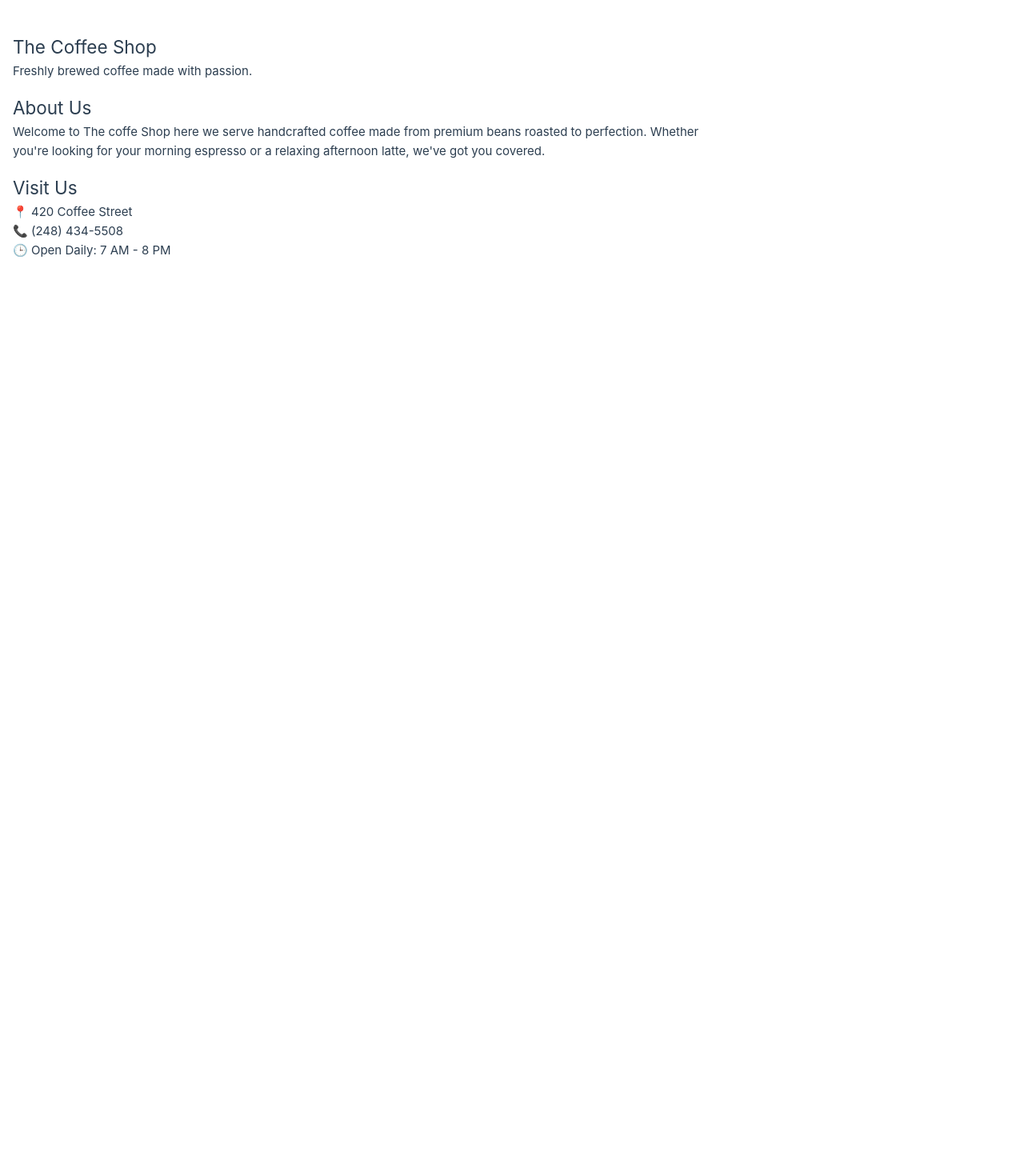
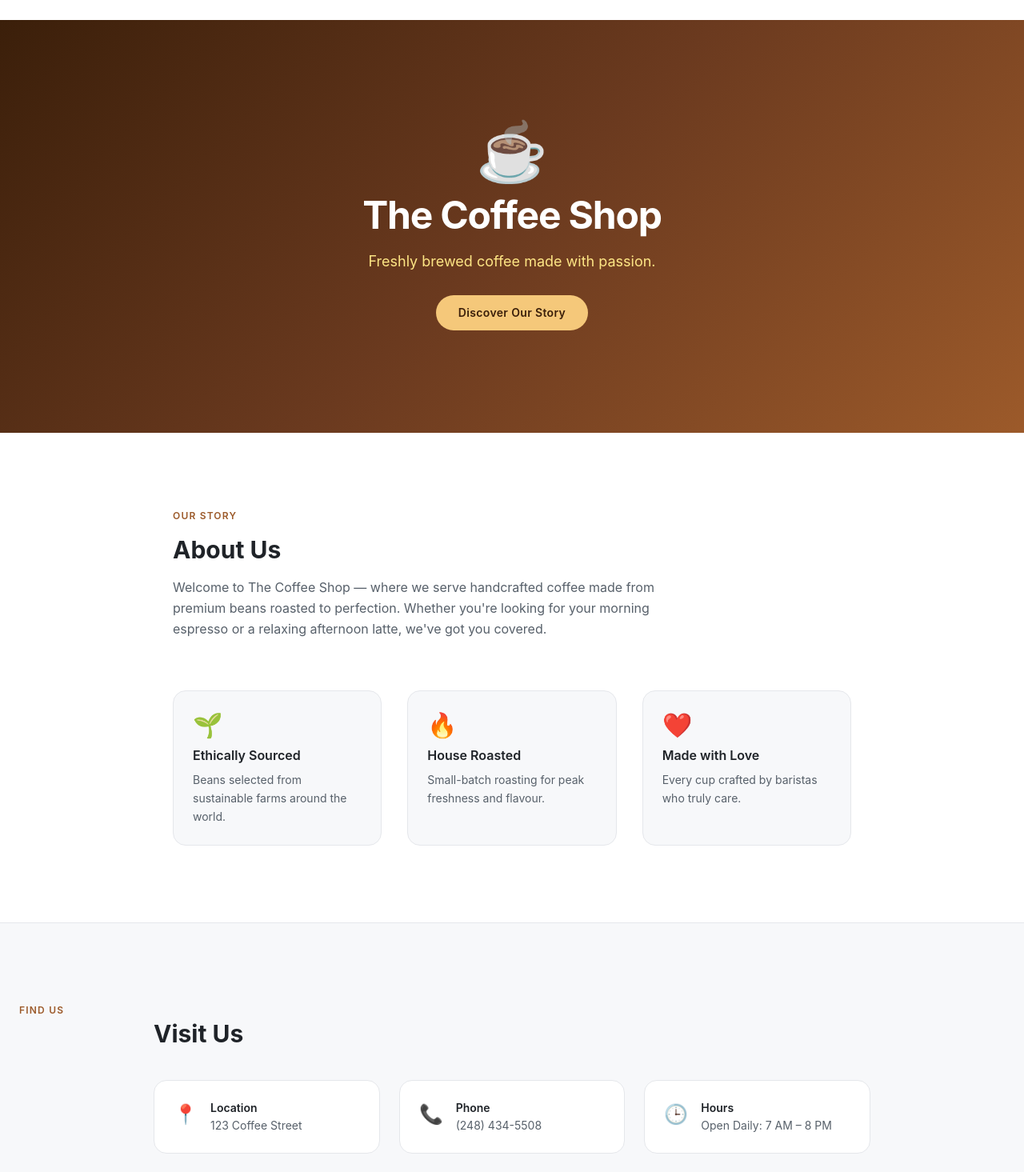
Before and after one commit to vmw1902/coffee-chat, a Vue app in the folder src/modules/webapp/: page /home in a window 1280 px wide. Shown: the part 45-1510 px from the top of the page at 80% size. Before the commit the page ends 800 px from the top, so only its background shows below. Built offline with nearby package versions, Linux system fonts and the light colour scheme; no server answers; the HTML template or start-up script is replaced by a standard one.

Commit message:
Homepage (#9)

```diff
--- a/src/modules/webapp/src/pages/dashboard/views/HomeView.vue
+++ b/src/modules/webapp/src/pages/dashboard/views/HomeView.vue
@@ -1,28 +1,186 @@
 <template>
-  <div class="p-4 flex flex-col gap-y-4">
-    <section>
-      <h1>The Coffee Shop</h1>
-      <p>Freshly brewed coffee made with passion.</p>
-    </section>
-
-    <section>
-      <div class="max-w-4xl">
-        <h2>About Us</h2>
-
-        <p>
-          Welcome to The coffe Shop here we serve handcrafted coffee made from premium beans roasted
-          to perfection. Whether you're looking for your morning espresso or a relaxing afternoon
-          latte, we've got you covered.
-        </p>
+  <div class="home">
+    <!-- Hero -->
+    <section class="hero">
+      <div class="hero-content">
+        <div class="coffee-icon">☕</div>
+        <h1>The Coffee Shop</h1>
+        <p class="tagline">Freshly brewed coffee made with passion.</p>
+        <a href="#about" class="cta-btn">Discover Our Story</a>
       </div>
     </section>
 
-    <section>
+    <!-- About -->
+    <section id="about" class="about">
+      <div class="about-card">
+        <span class="section-label">Our Story</span>
+        <h2>About Us</h2>
+        <p>
+          Welcome to The Coffee Shop — where we serve handcrafted coffee made from premium beans
+          roasted to perfection. Whether you're looking for your morning espresso or a relaxing
+          afternoon latte, we've got you covered.
+        </p>
+      </div>
+
+      <div class="features">
+        <div class="feature">
+          <span class="feature-icon">🌱</span>
+          <h3>Ethically Sourced</h3>
+          <p>Beans selected from sustainable farms around the world.</p>
+        </div>
+        <div class="feature">
+          <span class="feature-icon">🔥</span>
+          <h3>House Roasted</h3>
+          <p>Small-batch roasting for peak freshness and flavour.</p>
+        </div>
+        <div class="feature">
+          <span class="feature-icon">❤️</span>
+          <h3>Made with Love</h3>
+          <p>Every cup crafted by baristas who truly care.</p>
+        </div>
+      </div>
+    </section>
+
+    <!-- Visit Us -->
+    <section class="contact">
+      <span class="section-label">Find Us</span>
       <h2>Visit Us</h2>
-
-      <p>📍 420 Coffee Street</p>
-      <p>📞 (248) 434-5508</p>
-      <p>🕒 Open Daily: 7 AM - 8 PM</p>
+      <div class="contact-grid">
+        <div class="contact-item">
+          <span class="contact-icon">📍</span>
+          <div>
+            <strong>Location</strong>
+            <p>123 Coffee Street</p>
+          </div>
+        </div>
+        <div class="contact-item">
+          <span class="contact-icon">📞</span>
+          <div>
+            <strong>Phone</strong>
+            <p>(248) 434-5508</p>
+          </div>
+        </div>
+        <div class="contact-item">
+          <span class="contact-icon">🕒</span>
+          <div>
+            <strong>Hours</strong>
+            <p>Open Daily: 7 AM – 8 PM</p>
+          </div>
+        </div>
+      </div>
     </section>
   </div>
 </template>
+
+<style scoped>
+@reference "tailwindcss";
+
+/* ── Layout ── */
+.home {
+  @apply min-h-screen font-sans;
+  color: #1f2328;
+}
+
+/* ── Hero ── */
+.hero {
+  background: linear-gradient(135deg, #3b1f0a 0%, #6b3a1f 50%, #9c5a2a 100%);
+  @apply flex items-center justify-center text-center py-32 px-6;
+}
+.hero-content {
+  @apply flex flex-col items-center gap-5 max-w-xl;
+}
+.coffee-icon {
+  @apply text-7xl;
+}
+.hero h1 {
+  @apply text-5xl font-bold text-white tracking-tight;
+}
+.tagline {
+  @apply text-lg text-amber-200 max-w-sm;
+}
+.cta-btn {
+  @apply mt-2 px-7 py-3 rounded-full font-semibold text-sm tracking-wide;
+  background: #f5c87a;
+  color: #3b1f0a;
+}
+.cta-btn:hover {
+  background: #f9d89a;
+}
+
+/* ── About ── */
+.about {
+  @apply max-w-4xl mx-auto px-6 py-24 flex flex-col gap-16;
+}
+.about-card {
+  @apply flex flex-col gap-4;
+}
+.about-card h2 {
+  @apply text-3xl font-bold;
+}
+.about-card p {
+  @apply text-base leading-relaxed;
+  color: #57606a;
+  max-width: 60ch;
+}
+.features {
+  @apply grid grid-cols-1 gap-8;
+}
+@media (min-width: 640px) {
+  .features {
+    grid-template-columns: repeat(3, 1fr);
+  }
+}
+.feature {
+  @apply flex flex-col gap-2 p-6 rounded-2xl border;
+  border-color: #e5e7eb;
+  background: #f7f8fa;
+}
+.feature-icon {
+  @apply text-3xl;
+}
+.feature h3 {
+  @apply font-semibold text-base;
+}
+.feature p {
+  @apply text-sm leading-relaxed;
+  color: #57606a;
+}
+
+/* ── Contact ── */
+.contact {
+  @apply px-6 py-24;
+  background: #f7f8fa;
+  border-top: 1px solid #e5e7eb;
+}
+.contact > h2 {
+  @apply text-3xl font-bold max-w-4xl mx-auto mb-10;
+}
+.contact-grid {
+  @apply max-w-4xl mx-auto grid grid-cols-1 gap-6;
+}
+@media (min-width: 640px) {
+  .contact-grid {
+    grid-template-columns: repeat(3, 1fr);
+  }
+}
+.contact-item {
+  @apply flex items-start gap-4 p-6 rounded-2xl border bg-white;
+  border-color: #e5e7eb;
+}
+.contact-icon {
+  @apply text-2xl mt-0.5;
+}
+.contact-item strong {
+  @apply block text-sm font-semibold mb-0.5;
+}
+.contact-item p {
+  @apply text-sm;
+  color: #57606a;
+}
+
+/* ── Shared ── */
+.section-label {
+  @apply text-xs font-semibold tracking-widest uppercase;
+  color: #9c5a2a;
+}
+</style>
```
